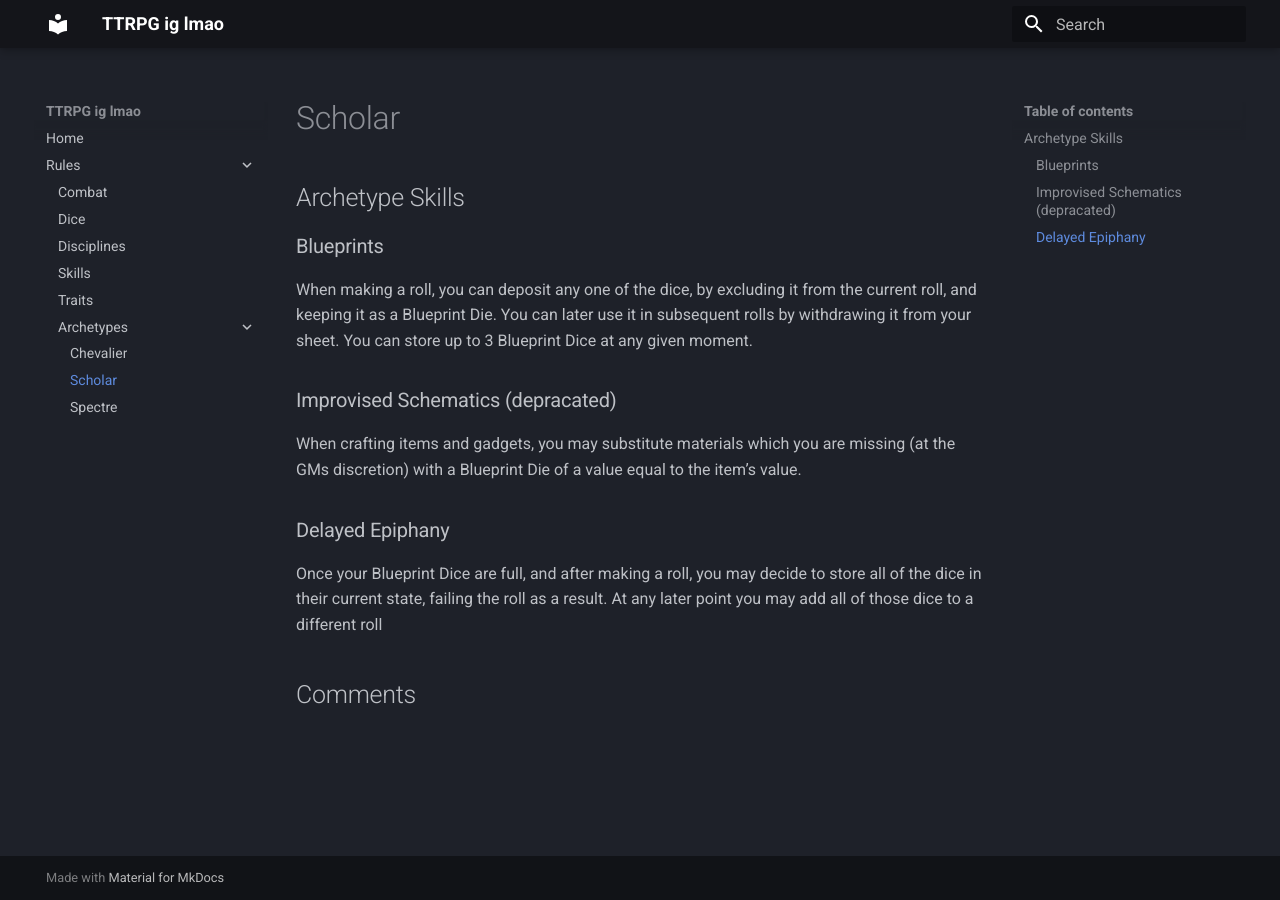
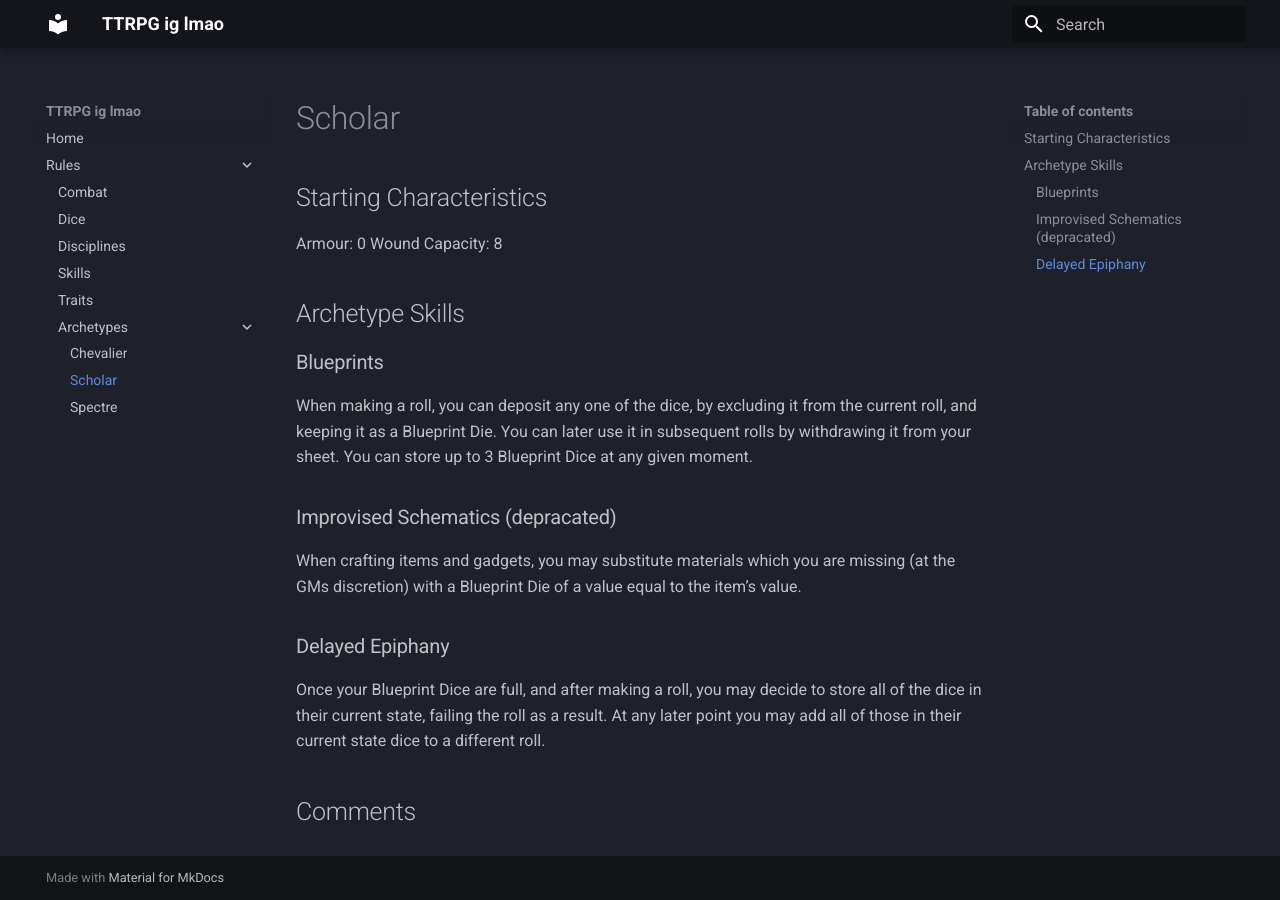
Before and after one commit to ProbablyIly/UnnamedTTRPG, an MkDocs documentation site: the page built from docs/Rules/Archetypes/Scholar.md, in a window 1280 px wide. Built offline with MkDocs 1.6.1 and Material for MkDocs 9.7.7, drawn with Linux system fonts in a browser that asks for light colours; comment, search, counter and statistics services are not loaded.

Commit message:
vault backup: 2025-11-04 18:15:44

```diff
--- a/docs/Rules/Archetypes/Scholar.md
+++ b/docs/Rules/Archetypes/Scholar.md
@@ -1,7 +1,10 @@
+## Starting Characteristics
+Armour: 0
+Wound Capacity: 8
 ## Archetype Skills
 ### Blueprints
 When making a roll, you can deposit any one of the dice, by excluding it from the current roll, and keeping it as a Blueprint Die. You can later use it in subsequent rolls by withdrawing it from your sheet. You can store up to 3 Blueprint Dice at any given moment.
 ### Improvised Schematics (depracated)
 When crafting items and gadgets, you may substitute materials which you are missing (at the GMs discretion) with a Blueprint Die of a value equal to the item’s value.
 ### Delayed Epiphany
-Once your Blueprint Dice are full, and after making a roll, you may decide to store all of the dice in their current state, failing the roll as a result. At any later point you may add all of those dice to a different roll
+Once your Blueprint Dice are full, and after making a roll, you may decide to store all of the dice in their current state, failing the roll as a result. At any later point you may add all of those in their current state dice to a different roll.
```
